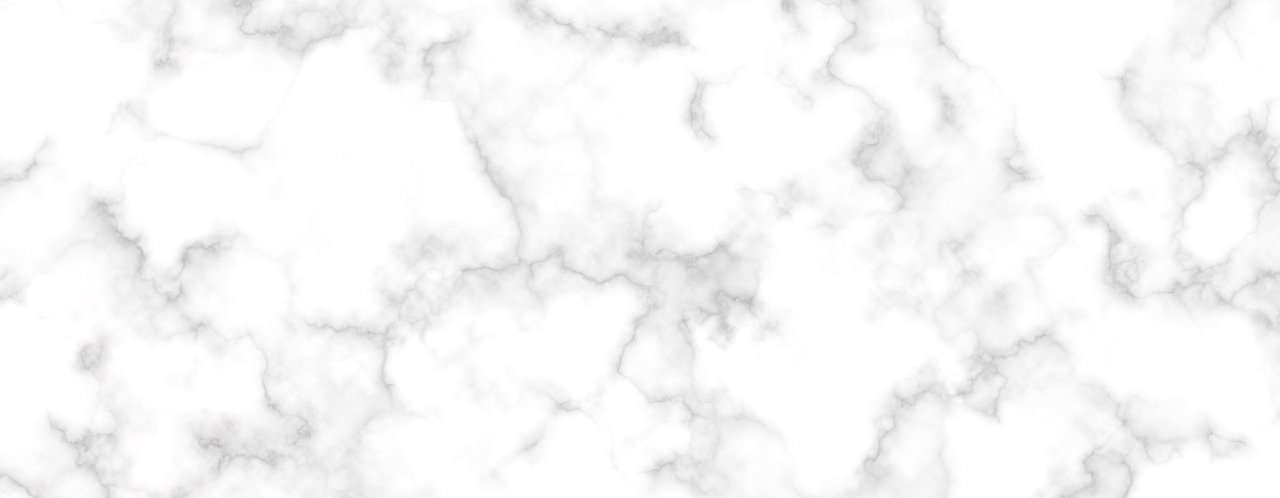
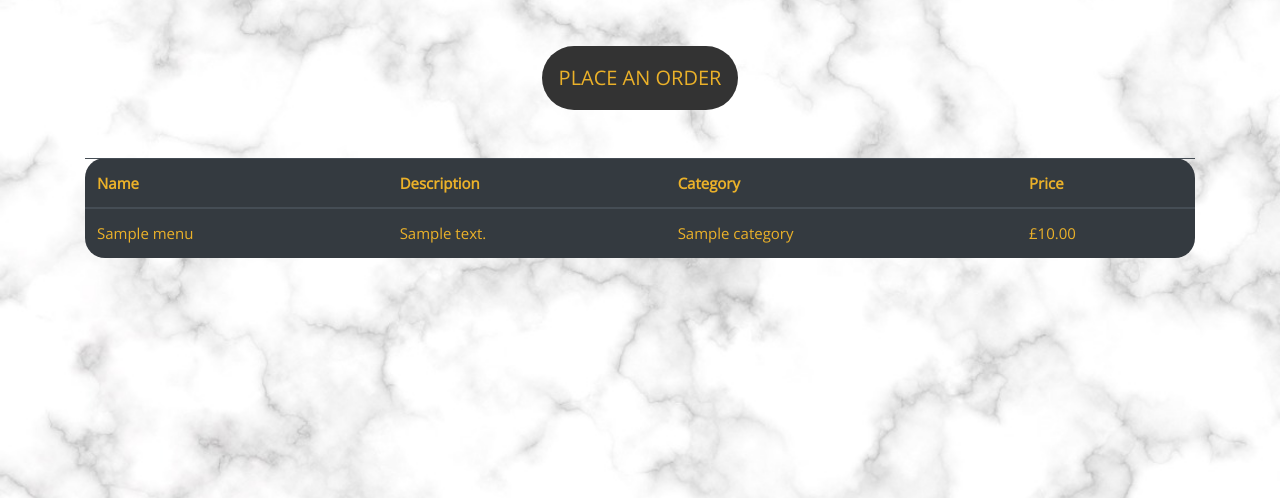
Before and after one commit to Dorcas-Amoo/ms4-project-arikefoods, a Django app: page /food_menu/ in a window 1280 px wide. Shown: the part 106-604 px from the top of the page. Run offline with Django 3.2, Linux system fonts and the light colour scheme; tables that the repository leaves empty hold one stand-in row (values such as "Sample post"); some libraries are stand-ins or nearby versions.

Commit message:
Added order button and edited menu table

```diff
--- a/menu/templates/menu/food_menu.html
+++ b/menu/templates/menu/food_menu.html
@@ -9,19 +9,37 @@
     </div>
 {% endblock %}
 
-
 {% block content %}
+<div>
+<h1>Test</h1>
+<h1>Test</h1>
+</div>
+<div class="my-5">
+    <h4 class="text-center">
+        <a href="" class="place-order-button btn btn-lg rounded-pill text-uppercase py-3">Place an Order</a>
+    </h4>
+</div>
 <div class="container">
     <div class="row">
         <div class="col">
             <table class="table table-hover table-dark">
+                    <thead>
+                        <tr>
+                            <th scope="col">Name</th>
+                            <th scope="col">Description</th>
+                            <th scope="col">Category</th>
+                            <th scope="col">Price</th>
+                        </tr>
+                    </thead>
                 {% for menu in menus %}
+                    <tbody>
                         <tr>
                             <td>{{ menu.name}}</td>
                             <td>{{ menu.description}}</td>
-                            <td>{{ menu.category}}</td>
+                            <td>{{ menu.category.friendly_name}}</td>
                             <td>£{{ menu.price}}</td>
                         </tr>
+                    </tbody>
                 {% endfor %}
             </table>
         </div>
```
Lines whose indentation alone changed are shown as unchanged.
